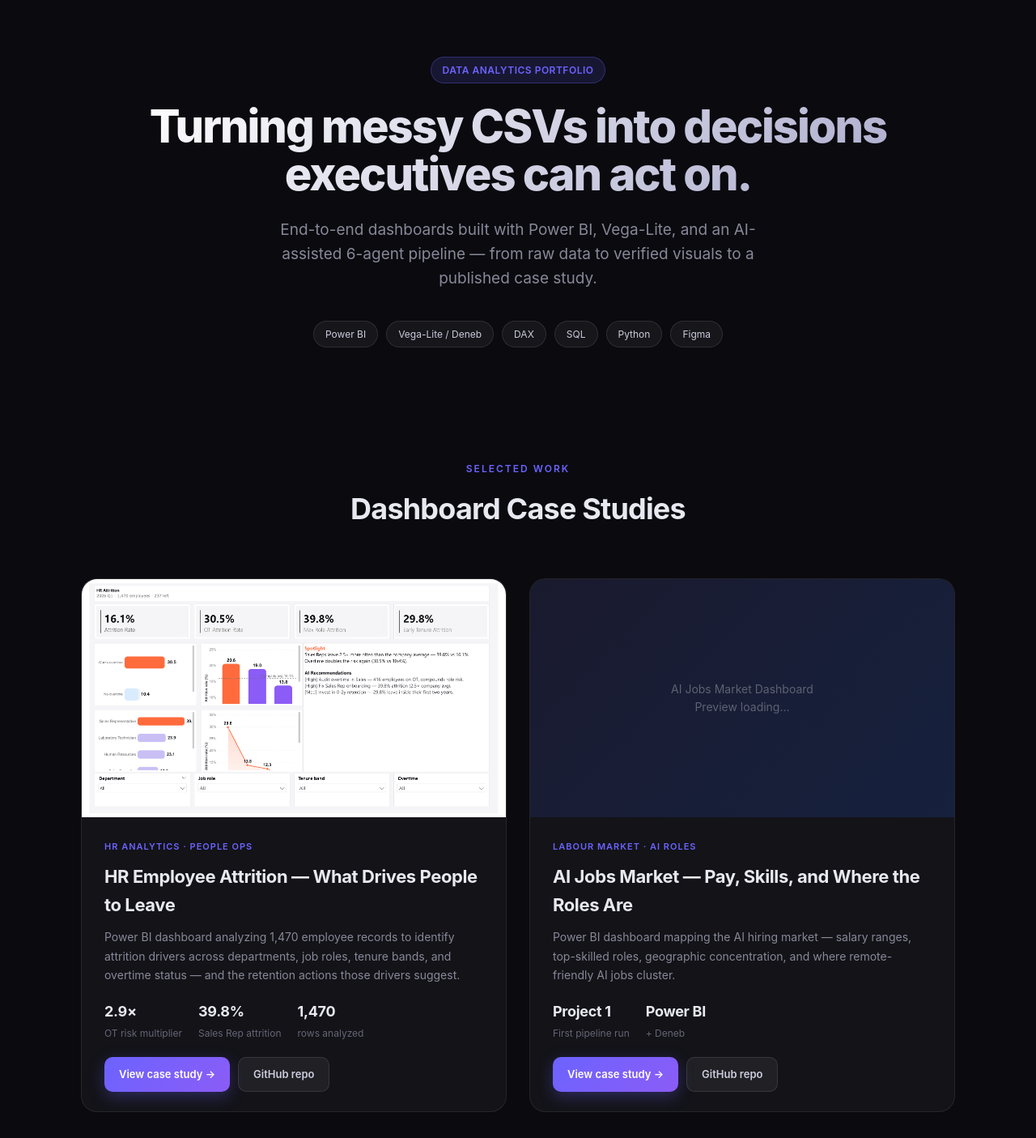
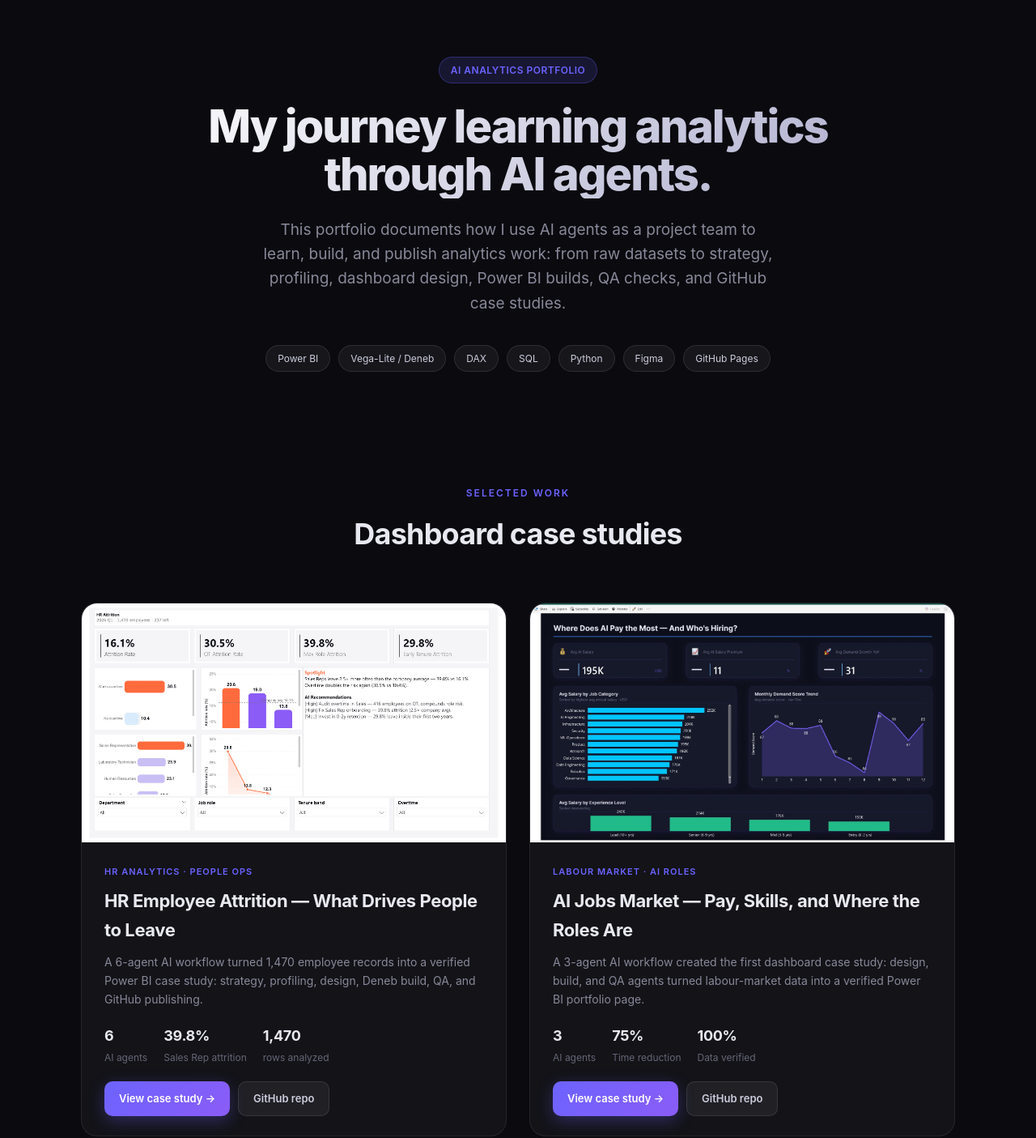
Before and after one commit to RJportfolio764/RJportfolio764.github.io, a plain HTML site: page index.html in a window 1280 px wide. Shown: the part 100-1505 px from the top of the page at 81% size. Drawn offline with Linux system fonts and the light colour scheme.

Commit message:
Update portfolio homepage with AI agent journey

```diff
--- a/index.html
+++ b/index.html
@@ -3,7 +3,7 @@
 <head>
   <meta charset="UTF-8">
   <meta name="viewport" content="width=device-width, initial-scale=1.0">
-  <title>Rayyan Junaid — Data Analytics Portfolio</title>
+  <title>Rayyan Junaid — AI Analytics Portfolio</title>
   <style>
     * { margin: 0; padding: 0; box-sizing: border-box; }
 
@@ -279,9 +279,9 @@
   </nav>
 
   <section class="hero">
-    <div class="hero-eyebrow">Data Analytics Portfolio</div>
-    <h1>Turning messy CSVs into decisions executives can act on.</h1>
-    <p>End-to-end dashboards built with Power BI, Vega-Lite, and an AI-assisted 6-agent pipeline — from raw data to verified visuals to a published case study.</p>
+    <div class="hero-eyebrow">AI Analytics Portfolio</div>
+    <h1>My journey learning analytics through AI agents.</h1>
+    <p>This portfolio documents how I use AI agents as a project team to learn, build, and publish analytics work: from raw datasets to strategy, profiling, dashboard design, Power BI builds, QA checks, and GitHub case studies.</p>
     <div class="hero-tags">
       <span>Power BI</span>
       <span>Vega-Lite / Deneb</span>
@@ -289,12 +289,13 @@
       <span>SQL</span>
       <span>Python</span>
       <span>Figma</span>
+      <span>GitHub Pages</span>
     </div>
   </section>
 
   <section class="projects-section" id="projects">
     <div class="section-label">Selected Work</div>
-    <div class="section-title">Dashboard Case Studies</div>
+    <div class="section-title">Dashboard case studies</div>
 
     <div class="project-grid">
 
@@ -306,9 +307,9 @@
         <div class="project-body">
           <div class="project-tag">HR Analytics · People Ops</div>
           <h3>HR Employee Attrition — What Drives People to Leave</h3>
-          <p>Power BI dashboard analyzing 1,470 employee records to identify attrition drivers across departments, job roles, tenure bands, and overtime status — and the retention actions those drivers suggest.</p>
+          <p>A 6-agent AI workflow turned 1,470 employee records into a verified Power BI case study: strategy, profiling, design, Deneb build, QA, and GitHub publishing.</p>
           <div class="project-stats">
-            <div class="project-stat"><b>2.9×</b>OT risk multiplier</div>
+            <div class="project-stat"><b>6</b>AI agents</div>
             <div class="project-stat"><b>39.8%</b>Sales Rep attrition</div>
             <div class="project-stat"><b>1,470</b>rows analyzed</div>
           </div>
@@ -327,13 +328,14 @@
         <div class="project-body">
           <div class="project-tag">Labour Market · AI Roles</div>
           <h3>AI Jobs Market — Pay, Skills, and Where the Roles Are</h3>
-          <p>Power BI dashboard mapping the AI hiring market — salary ranges, top-skilled roles, geographic concentration, and where remote-friendly AI jobs cluster.</p>
+          <p>A 3-agent AI workflow created the first dashboard case study: design, build, and QA agents turned labour-market data into a verified Power BI portfolio page.</p>
           <div class="project-stats">
-            <div class="project-stat"><b>Project 1</b>First pipeline run</div>
-            <div class="project-stat"><b>Power BI</b>+ Deneb</div>
+            <div class="project-stat"><b>3</b>AI agents</div>
+            <div class="project-stat"><b>75%</b>Time reduction</div>
+            <div class="project-stat"><b>100%</b>Data verified</div>
           </div>
           <div class="project-links">
-            <a class="project-link primary" href="https://github.com/RJportfolio764/ai-jobs-dashboard" target="_blank">View case study →</a>
+            <a class="project-link primary" href="https://rjportfolio764.github.io/ai-jobs-dashboard/" target="_blank">View case study →</a>
             <a class="project-link secondary" href="https://github.com/RJportfolio764/ai-jobs-dashboard" target="_blank">GitHub repo</a>
           </div>
         </div>
@@ -344,8 +346,8 @@
 
   <section class="about-section">
     <h2>How these were built</h2>
-    <p>Each dashboard is produced by a 6-agent AI pipeline: a strategist picks the KPIs, a profiler audits data quality, a designer selects the 3 most surprising insights, a builder writes the Vega-Lite + DAX, a QA verifier re-calculates every number from the raw CSV, and a publisher turns the whole thing into a case study.</p>
-    <p>The only human step is a ~3 minute Power BI Desktop finish: refresh, apply theme, drag four columns onto slicer fields, export.</p>
+    <p>Each dashboard follows the same AI-agent workflow: a strategist picks the KPIs, a profiler audits data quality, a designer selects the three most surprising insights, a builder writes the Vega-Lite and DAX, a QA verifier recalculates every number from the raw CSV, and a publisher turns the result into a case study.</p>
+    <p>To keep future projects consistent, I reuse the same card structure: project tag, project title, one AI-process summary, three proof stats, and two links. My role is to guide the project, review each handoff, complete the Power BI finish, and decide what story is strong enough to publish.</p>
   </section>
 
   <footer>
```
Also changed, not shown: thumbs/project-1.png (added).
